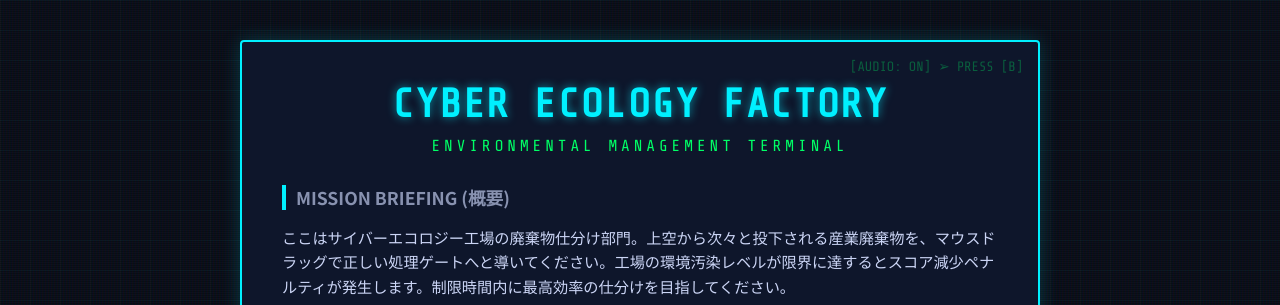
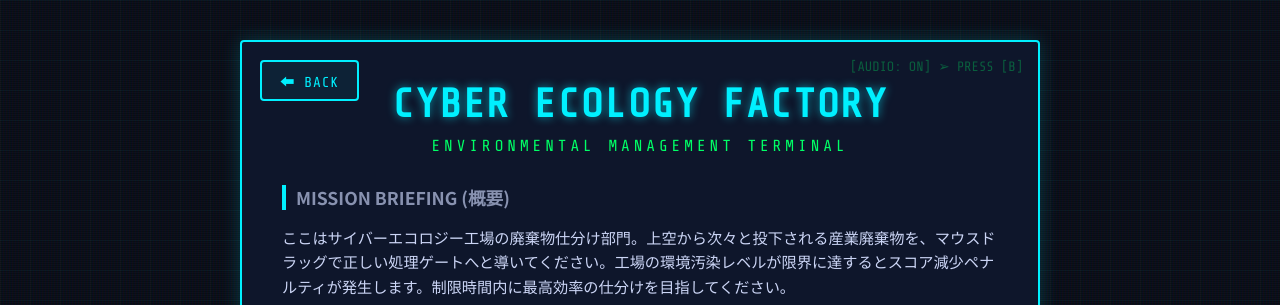
Before and after one commit to nishimoto-maker/TrashJudge, a Flask app: page /game/ in a window 1280 px wide. Shown: the top 305 px of the page. Run offline with Flask 3, Linux system fonts and the light colour scheme; a user stored in the database is signed in; parts of the project's set-up code (start-up, migrations or seed data) failed here and were passed over.

Commit message:
ページの行き来を可能に

```diff
--- a/apps/judge/templates/judge/base.html
+++ b/apps/judge/templates/judge/base.html
@@ -38,6 +38,9 @@
                     <!-- auth/views.pyのlogout関数を実行 -->
                     <a href="{{ url_for('auth.logout') }}" class="nav-link">ログアウト</a>
                 </li>
+                <li class="nav-item">
+                    <a href="{{ url_for('game.index') }}" class="nav-link">プレイ</a>
+                </li>
                 {% else %}
                 <li class="nav-item">
                     <!-- auth/views.pyのsignup関数を実行 -->
--- a/apps/trashGame/templates/gameform.html
+++ b/apps/trashGame/templates/gameform.html
@@ -70,6 +70,40 @@
             text-align: center;
             backdrop-filter: blur(10px);
             position: relative; /* AUDIO案内の基準点用 */
+        }
+
+        .home-btn {
+            position: absolute;
+            top: 18px;
+            left: 18px;
+
+            padding: 8px 18px;
+
+            color: var(--neon-blue);
+            border: 2px solid var(--neon-blue);
+            text-decoration: none;
+
+            font-family: 'Share Tech Mono', sans-serif;
+            font-size: 0.9rem;
+            letter-spacing: 1px;
+
+            background: rgba(0,240,255,0.05);
+            border-radius: 4px;
+
+            transition: all 0.25s ease;
+        }
+
+        .home-btn:hover {
+            background: var(--neon-blue);
+            color: var(--bg-dark);
+
+            box-shadow: 0 0 15px rgba(0,240,255,0.7);
+
+            transform: translateY(-2px);
+        }
+
+        .home-btn:active {
+            transform: translateY(0);
         }
 
         /* タイトルエリア */
@@ -347,6 +381,9 @@
     </audio>
 
     <div class="container">
+        <a href="{{ url_for('judge.index') }}" class="home-btn">
+            ⬅ BACK
+        </a>
         <div id="bgmNotice" class="bgm-notice">
             [AUDIO: ON] ➢ PRESS [B]
         </div>
```
